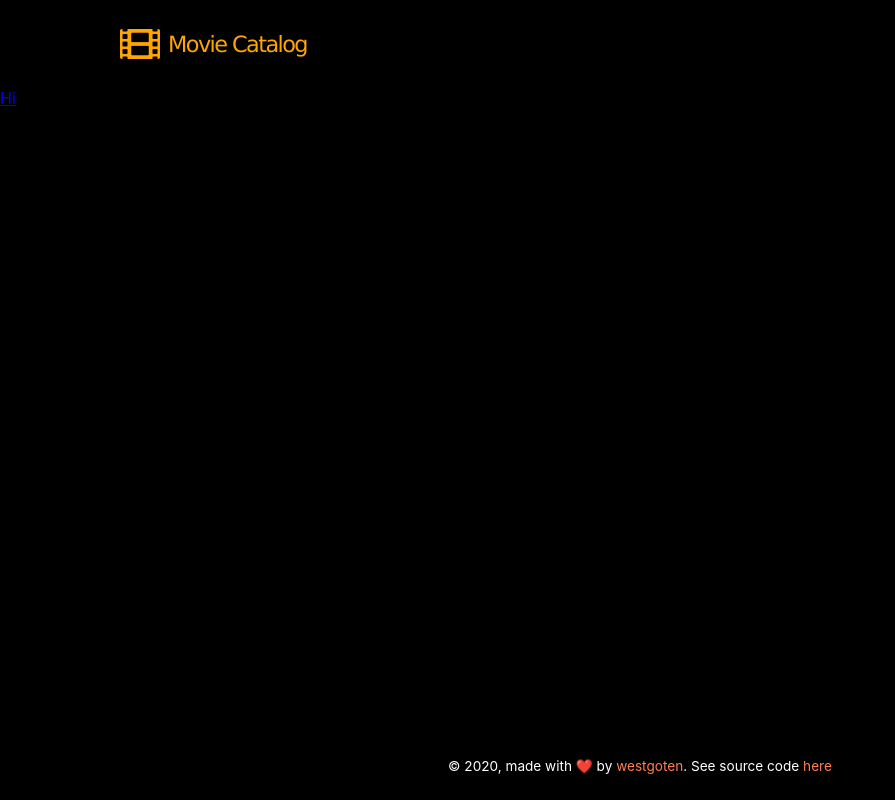
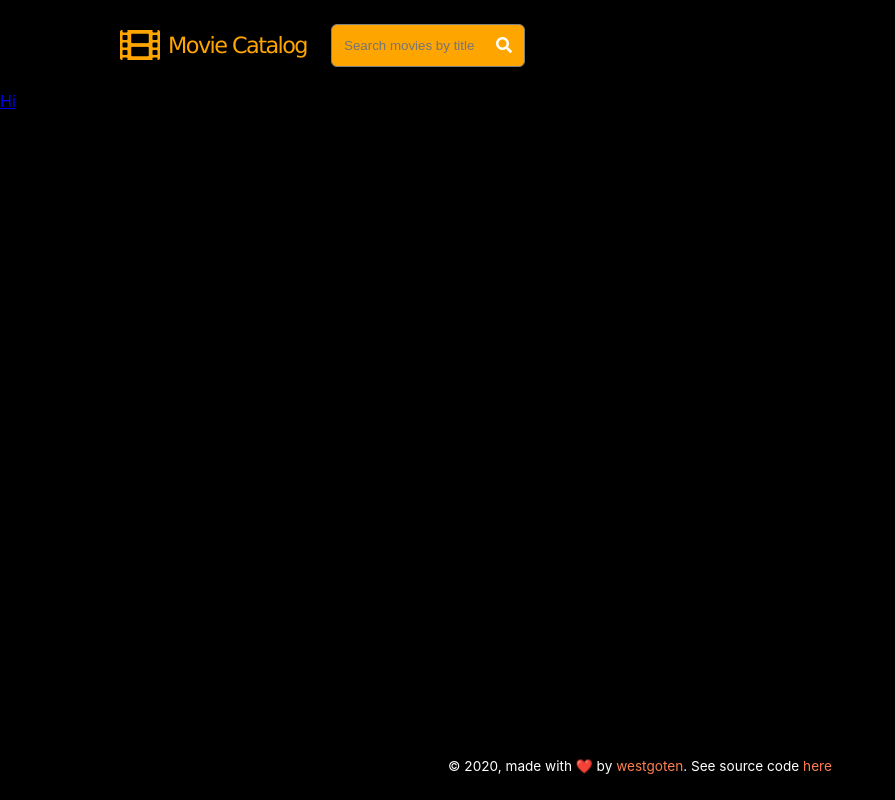
Before and after one commit to westgoten/movie-catalog, a React (Create React App) app: page / in a window 1280 px wide. Shown: the whole page, without its empty margins (0-895 px from the left). Built offline with nearby package versions, Linux system fonts and the light colour scheme; no server answers.

Commit message:
[WIP] Create Header component; Create SearchBar component

```diff
--- a/src/views/components/Header.js
+++ b/src/views/components/Header.js
@@ -1,3 +1,4 @@
+import SearchBar from './SearchBar'
 import '../style/Header.css'
 
 function Header() {
@@ -7,7 +8,7 @@ function Header() {
 				<i className='fas fa-film logo-icon'></i>
 				<span className='logo-text'>Movie Catalog</span>
 			</div>
-			<div></div>
+			<SearchBar />
 			<div></div>
 		</header>
 	)
--- /dev/null
+++ b/src/views/components/SearchBar.js
@@ -0,0 +1,71 @@
+import { useRef, useState, useEffect } from 'react'
+import '../style/SearchBar.css'
+
+function SearchBar() {
+	const [isSearchOpen, setSearchOpen] = useState(false)
+	const [inputText, setInputText] = useState('')
+	const inputRef = useRef(null)
+
+	useEffect(() => {
+		const input = inputRef.current
+		const app = document.querySelector('.app')
+		const searchBar = document.querySelector('.search-bar')
+		const searchBarChildren = searchBar.querySelectorAll('*')
+
+		input.addEventListener('focus', handleInputFocus)
+		app.addEventListener('click', handleAppClick)
+
+		function handleInputFocus() {
+			setSearchOpen(true)
+		}
+		function handleAppClick(event) {
+			if (searchBar === event.target) return
+			for (const childElement of searchBarChildren)
+				if (childElement === event.target) return
+			setSearchOpen(false)
+		}
+
+		return () => {
+			input.removeEventListener('focus', handleInputFocus)
+			app.removeEventListener('click', handleAppClick)
+		}
+	})
+
+	function handleInput(event) {
+		setInputText(event.target.value)
+	}
+
+	function closeSearchBar() {
+		setInputText('')
+		setSearchOpen(false)
+	}
+
+	function openSearchBar() {
+		inputRef.current.focus()
+	}
+
+	return (
+		<div
+			className={`search-bar ${isSearchOpen ? 'opened-search-bar' : ''}`}>
+			<input
+				ref={inputRef}
+				className='search-input'
+				type='text'
+				placeholder='Search movies by title'
+				value={inputText}
+				onChange={handleInput}
+			/>
+			{isSearchOpen ? (
+				<span className='search-icon-wrapper' onClick={closeSearchBar}>
+					<i className='fas fa-times search-icon-close'></i>
+				</span>
+			) : (
+				<span className='search-icon-wrapper' onClick={openSearchBar}>
+					<i className='fas fa-search search-icon-open'></i>
+				</span>
+			)}
+		</div>
+	)
+}
+
+export default SearchBar
--- a/src/views/style/App.css
+++ b/src/views/style/App.css
@@ -4,4 +4,5 @@
   min-height: 100%;
   background-color: black;
   color: white;
+  overflow: scroll;
 }
--- a/src/views/style/Header.css
+++ b/src/views/style/Header.css
@@ -1,4 +1,5 @@
 .header {
+  display: flex;
   padding: 1.5em 7.5em;
 }
 
--- /dev/null
+++ b/src/views/style/SearchBar.css
@@ -0,0 +1,49 @@
+.search-bar {
+  min-width: 12em;
+  width: 12em;
+  min-height: 2.55em;
+  height: 2.55em;
+  display: flex;
+  align-items: center;
+  justify-content: space-between;
+  margin-inline-start: 1.5em;
+  border-radius: 6px;
+  border: 1px solid gray;
+  background-color: orange;
+  transition: width 0.2s;
+  cursor: text;
+}
+
+.opened-search-bar {
+  background-color: white;
+  width: 25em;
+}
+
+.search-input {
+  width: 100%;
+  height: 100%;
+  border: none;
+  border-top-left-radius: 6px;
+  border-bottom-left-radius: 6px;
+  padding-left: 12px;
+  background-color: transparent;
+}
+
+.search-icon-wrapper {
+  height: 100%;
+  display: flex;
+  align-items: center;
+  padding-inline-start: 12px;
+  padding-inline-end: 12px;
+  cursor: default;
+  border-top-right-radius: 6px;
+  border-bottom-right-radius: 6px;
+}
+
+.search-icon-open {
+  color: white;
+}
+
+.search-icon-close {
+  color: black;
+}
--- a/src/views/style/sass/App.scss
+++ b/src/views/style/sass/App.scss
@@ -4,4 +4,5 @@
 	min-height: 100%;
 	background-color: black;
 	color: white;
+	overflow: scroll;
 }
--- a/src/views/style/sass/Header.scss
+++ b/src/views/style/sass/Header.scss
@@ -1,4 +1,5 @@
 .header {
+	display: flex;
 	padding: 1.5em 7.5em;
 }
 
--- /dev/null
+++ b/src/views/style/sass/SearchBar.scss
@@ -0,0 +1,52 @@
+$border-radius: 6px;
+$padding: 12px;
+
+.search-bar {
+	min-width: 12em;
+	width: 12em;
+	min-height: 2.55em;
+	height: 2.55em;
+	display: flex;
+	align-items: center;
+	justify-content: space-between;
+	margin-inline-start: 1.5em;
+	border-radius: $border-radius;
+	border: 1px solid gray;
+	background-color: orange;
+	transition: width 0.2s;
+	cursor: text;
+}
+
+.opened-search-bar {
+	background-color: white;
+	width: 25em;
+}
+
+.search-input {
+	width: 100%;
+	height: 100%;
+	border: none;
+	border-top-left-radius: $border-radius;
+	border-bottom-left-radius: $border-radius;
+	padding-left: $padding;
+	background-color: transparent;
+}
+
+.search-icon-wrapper {
+	height: 100%;
+	display: flex;
+	align-items: center;
+	padding-inline-start: $padding;
+	padding-inline-end: $padding;
+	cursor: default;
+	border-top-right-radius: $border-radius;
+	border-bottom-right-radius: $border-radius;
+}
+
+.search-icon-open {
+	color: white;
+}
+
+.search-icon-close {
+	color: black;
+}
```
